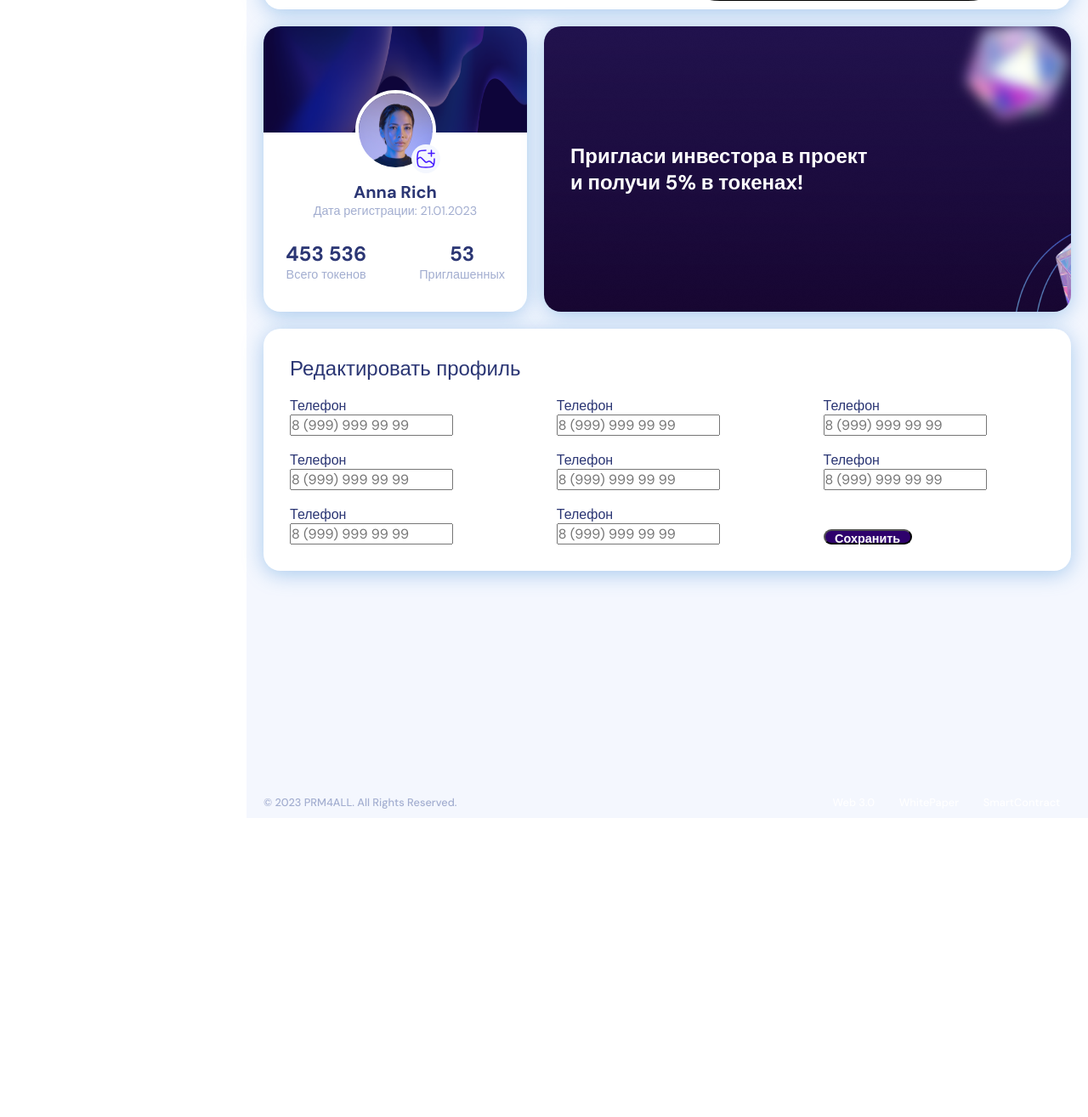
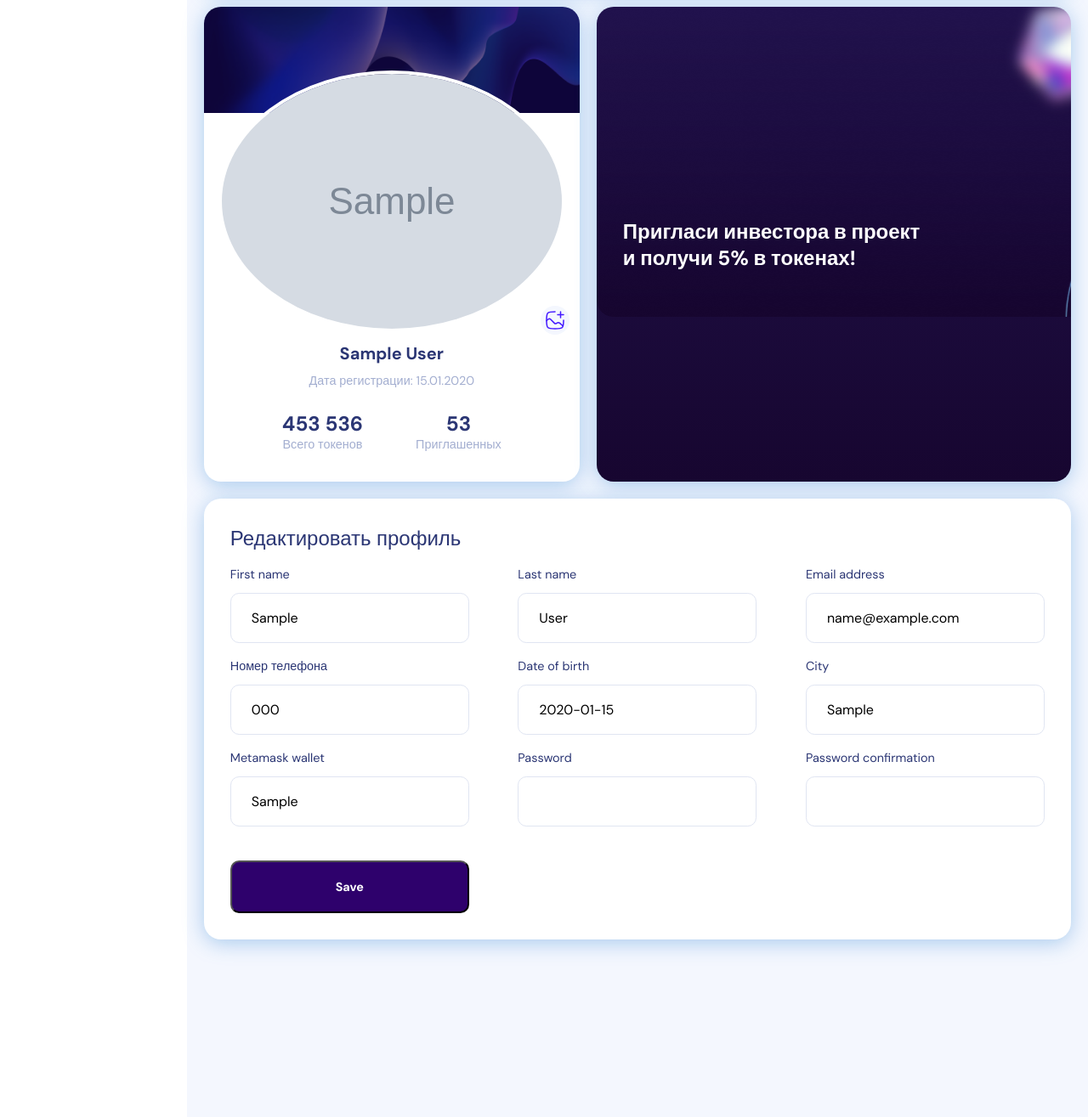
Before and after one commit to gupalovich/rpm, a Django app: a page that uses prm/templates/dashboard/base.html in a window 1280 px wide. Shown: the part 405-1720 px from the top of the page at 85% size. Before the commit the page ends 1357 px from the top, so only its background shows below. Run offline with Django 4.2, Linux system fonts and the light colour scheme; a user stored in the database is signed in; tables that the repository leaves empty hold one stand-in row (values such as "Sample post"); grey boxes marked "Sample" are stand-in pictures; parts of the project's set-up code (start-up, migrations or seed data) failed here and were passed over; some libraries are stand-ins or nearby versions.

Commit message:
Update dashboard profile update form; Update DashboardProfileView; Update styles;

```diff
--- a/prm/dashboard/views.py
+++ b/prm/dashboard/views.py
@@ -1,12 +1,12 @@
-# from django.contrib.messages.views import SuccessMessageMixin
-# from django.http import JsonResponse
-# from .forms import AvatarUpdateForm, CustomUserUpdateForm
-# from django.utils.translation import gettext_lazy as _
 from django.contrib.auth import get_user_model
 from django.contrib.auth.mixins import LoginRequiredMixin
+from django.contrib.messages.views import SuccessMessageMixin
 from django.shortcuts import redirect
 from django.urls import reverse
-from django.views.generic import DetailView, RedirectView, View
+from django.utils.translation import gettext_lazy as _
+from django.views.generic import DetailView, RedirectView, UpdateView, View
+
+from .forms import CustomUserUpdateForm
 
 User = get_user_model()
 
@@ -51,23 +51,20 @@ class DashboardTeamView(LoginRequiredMixin, DetailView):
     template_name = "dashboard/team.html"
 
 
-class DashboardProfileView(LoginRequiredMixin, DetailView):
-    model = User
+class DashboardProfileView(LoginRequiredMixin, SuccessMessageMixin, UpdateView):
+    form_class = CustomUserUpdateForm
     slug_field = "username"
     slug_url_kwarg = "username"
     template_name = "dashboard/profile.html"
+    success_message = _("Information successfully updated")
 
+    def get_success_url(self):
+        return reverse(
+            "dashboard:profile", kwargs={"username": self.request.user.username}
+        )
 
-# class DashboardSettingsView(LoginRequiredMixin, SuccessMessageMixin, UpdateView):
-#     form_class = CustomUserUpdateForm
-#     template_name = "dashboard/settings.html"
-#     success_message = _("Information successfully updated")
-
-#     def get_success_url(self):
-#         return reverse("dashboard:settings")
-
-#     def get_object(self, *args, **kwargs):
-#         return self.request.user
+    def get_object(self, *args, **kwargs):
+        return self.request.user
 
 
 # class AvatarUpdateView(View):
--- a/prm/static/sass/project.scss
+++ b/prm/static/sass/project.scss
@@ -129,7 +129,9 @@
 .control-group.error {
     color: var(--alert);
 
-    .controls .textInput {
+    .controls .textInput,
+    .controls .dateinput,
+    .controls .emailinput {
         border-color: var(--alert);
     }
 
@@ -152,7 +154,9 @@
         }
     }
 
-    .textInput {
+    .textInput,
+    .dateinput,
+    .emailinput {
         background: none;
         border: solid 1px var(--border-light);
         border-radius: 0.8vw;
@@ -162,7 +166,9 @@
         padding-bottom: 18px;
     }
 
-    .textInput::-webkit-input-placeholder {
+    .textInput::-webkit-input-placeholder,
+    .dateinput::-webkit-input-placeholder,
+    .emailinput::-webkit-input-placeholder {
         color: var(--text-light);
         font-size: 0.9em;
     }
@@ -488,14 +494,13 @@
     display: flex;
     align-items: center;
     align-self: flex-end;
-
-    // float: right;
+    gap: 15px
 }
 
 .invite_link {
     background-color: var(--accent-hover);
     border-radius: 70px;
-    // margin-right: 34px;
+    margin: 0;
     padding: 10px 14px;
     font-size: 14px;
     font-family: 'DM Sans', sans-serif;
@@ -504,10 +509,11 @@
 
 .metamask_button {
     background-color: var(--white);
-    // margin-right: 15px;
+    border: none
 }
 
 .avatar_icon {
+    max-width: 40px;
     border-radius: 100%;
 }
 
@@ -888,6 +894,14 @@
     flex-direction: column;
     align-items: center;
     margin-top: 12px;
+
+    p {
+        margin-bottom: 10px;
+    }
+
+    p:nth-last-child(1) {
+        margin-bottom: 0;
+    }
 }
 
 .name {
@@ -946,25 +960,12 @@
 .settings_table {
     margin-top: 18px;
     display: grid;
-    grid-auto-flow: column;
     row-gap: 18px;
     column-gap: 6%;
     grid-template-columns: 1fr 1fr 1fr;
     grid-template-rows: 1fr 1fr 1fr;
 }
 
-.save_btn {
-    display: flex;
-    flex-direction: column;
-    // align-items: center;
-    justify-content: flex-end;
-}
-
-.save {
-    width: 40%;
-    height: 40%;
-    padding: 0;
-}
 
 // Media
 @import "media";
--- a/prm/templates/dashboard/base.html
+++ b/prm/templates/dashboard/base.html
@@ -53,11 +53,13 @@
                 <h2 class="page_name">Dashboard</h2>
             </div>
             <div class="bio_part">
-                <button class="invite_link">Ссылка для приглашения</button>
-                <button class="metamask_button">
-                    <img src="{% static 'img/icons/metamask.svg'%}" alt="">
-                </button>
-                <img class="avatar_icon" src="{% static 'img/avatar.png' %}" alt="">
+                <a href="" class="btn btn-primary invite_link">Ссылка для приглашения</a>
+                <a href="" class="metamask_button">
+                    <img src="{% static 'img/icons/metamask.svg'%}" alt="metamask">
+                </a>
+                <a href="">
+                    <img class="avatar_icon" src="{{ request.user.avatar.url }}" alt="Avatar">
+                </a>
             </div>
         </div>
         {% block inner_top %}
--- a/prm/templates/dashboard/profile.html
+++ b/prm/templates/dashboard/profile.html
@@ -1,18 +1,22 @@
 {% extends "dashboard/base.html" %}
 
 {% load static %}
+{% load i18n %}
+{% load crispy_forms_tags %}
 
 {% block inner_top %}
 <div class="profile_tiles">
     <div class="profile_tile tile">
         <div class="profile_info">
             <div class="avatar">
-                <img class="avatar_pic" src="{% static 'img/avatar_big.png' %}" alt="">
-                <img class="avatar_change" src="{% static 'img/icons/change_img.svg' %}" alt="">
+                <img class="avatar_pic" src="{{ request.user.avatar.url }}" alt="Avatar">
+                <img class="avatar_change" src="{% static 'img/icons/change_img.svg' %}" alt="Change avatar">
             </div>
             <div class="profile_text">
-                <p class="name">Anna Rich</p>
-                <p class="registration_date description">Дата регистрации: 21.01.2023</p>
+                <p class="name">{{ user.first_name }} {{ user.last_name }}</p>
+                <p class="registration_date description">
+                    Дата регистрации: {{ user.date_joined|date:"d.m.Y" }}
+                </p>
             </div>
             <div class="profile_nums">
                 <div id="profile_token_amount" class="profile_amount">
@@ -37,43 +41,17 @@
     <div class="settings_text">
         <h3 class="big_name">Редактировать профиль</h3>
     </div >
-    <div class="settings_table">
-        <div class="field">
-            <label for="email"><b>Телефон</b></label>
-            <input type="text" placeholder="8 (999) 999 99 99" name="phone" required>
+    {% comment %} {% if messages %}
+      {% for message in messages %}
+        <div class="alert {% if message.tags %}alert-{{ message.tags }}{% endif %}">
+          {{ message }}
         </div>
-        <div class="field">
-            <label for="email"><b>Телефон</b></label>
-            <input type="text" placeholder="8 (999) 999 99 99" name="phone" required>
-        </div>
-        <div class="field">
-            <label for="email"><b>Телефон</b></label>
-            <input type="text" placeholder="8 (999) 999 99 99" name="phone" required>
-        </div>
-        <div class="field">
-            <label for="email"><b>Телефон</b></label>
-            <input type="text" placeholder="8 (999) 999 99 99" name="phone" required>
-        </div>
-        <div class="field">
-            <label for="email"><b>Телефон</b></label>
-            <input type="text" placeholder="8 (999) 999 99 99" name="phone" required>
-        </div>
-        <div class="field">
-            <label for="email"><b>Телефон</b></label>
-            <input type="text" placeholder="8 (999) 999 99 99" name="phone" required>
-        </div>
-        <div class="field">
-            <label for="email"><b>Телефон</b></label>
-            <input type="text" placeholder="8 (999) 999 99 99" name="phone" required>
-        </div>
-        <div class="field">
-            <label for="email"><b>Телефон</b></label>
-            <input type="text" placeholder="8 (999) 999 99 99" name="phone" required>
-        </div>
-        <div class="save_btn">
-            <button class="btn btn-primary save">Сохранить</button>
-        </div>
-
-    </div>
+      {% endfor %}
+    {% endif %} {% endcomment %}
+    <form class="form settings_table" method="POST">
+        {% csrf_token %}
+        {{ form|crispy }}
+        <button class="btn btn-primary" type="submit">{% translate "Save" %}</button>
+    </form>
 </div>
 {% endblock inner_bot %}
```
Also changed, not shown: prm/static/css/project.css (+19 -23 lines), README.md, prm/static/css/project.min.css.
